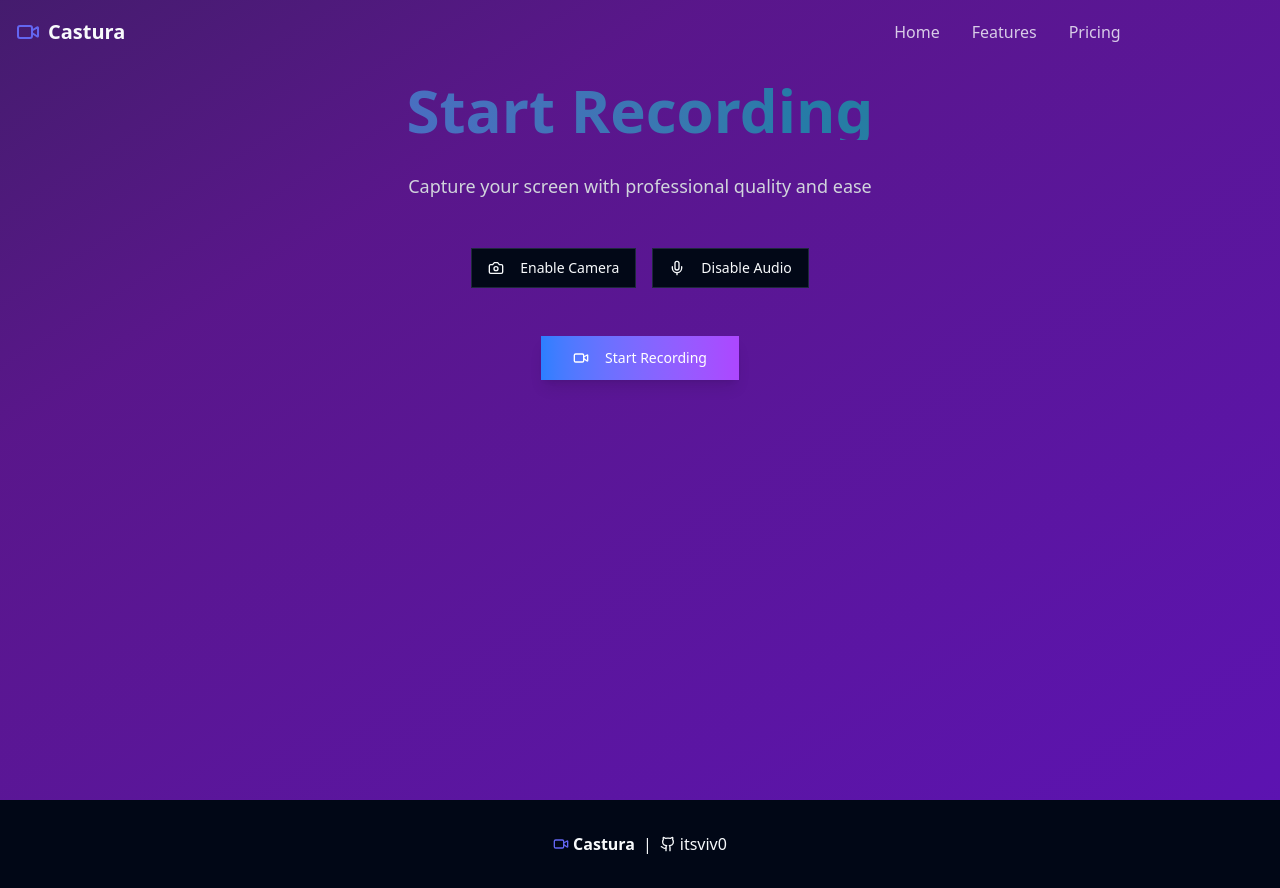
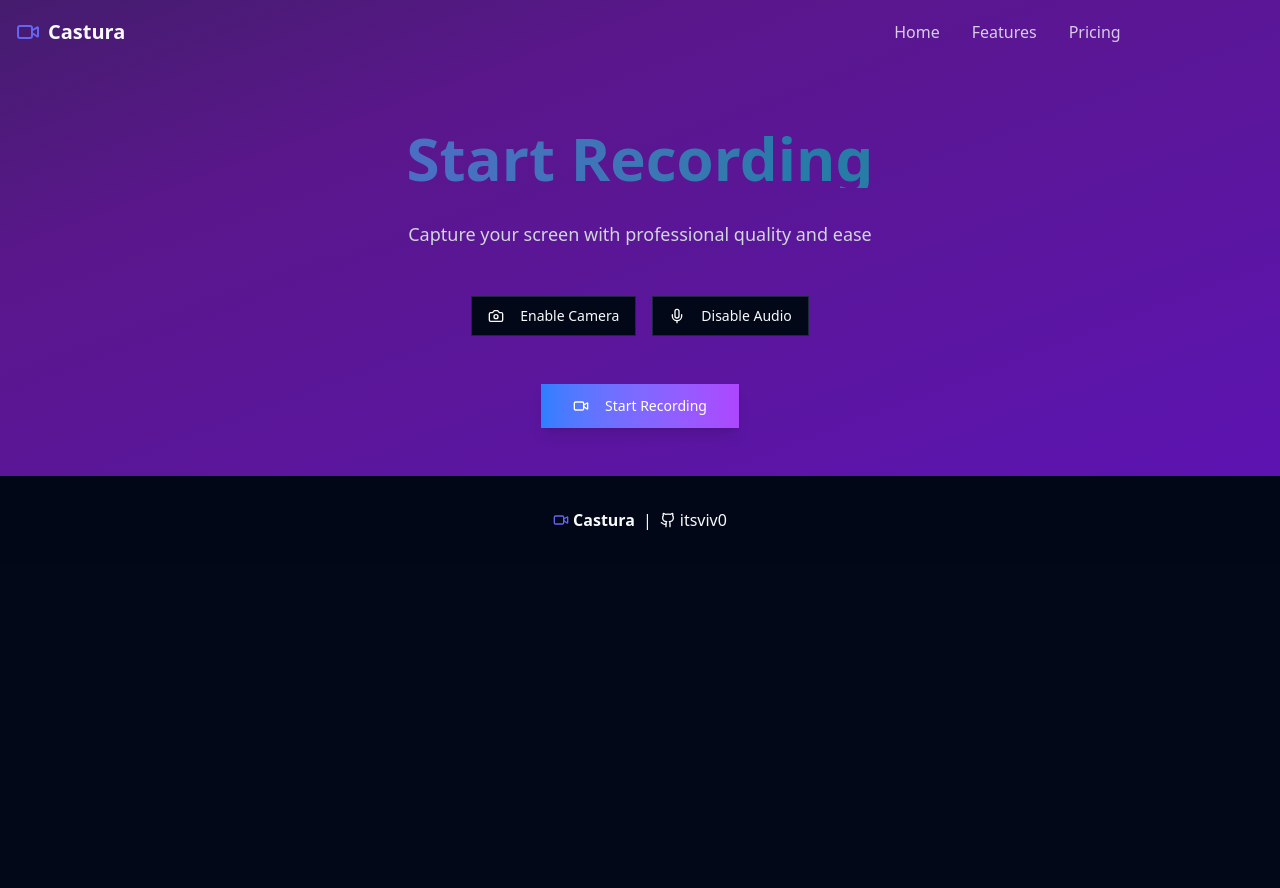
Before and after one commit to itsviv0/castura, a Next.js app: page /record in a window 1280 px wide. After the commit the page ends 800 px from the top, so only its background shows below. Built offline with nearby package versions, Linux system fonts and the light colour scheme.

Commit message:
Implemented code changes to enhance functionality and improve performance.

```diff
--- a/app/record/page.tsx
+++ b/app/record/page.tsx
@@ -122,8 +122,8 @@ export default function Record() {
   };
 
   return (
-    <div className="min-h-screen pt-20 px-4 bg-gradient-to-br from-gray-900 via-purple-900 to-violet-800 animate-gradient-x">
-      <div className="container mx-auto max-w-4xl">
+    <div className="pt-20 px-4 bg-gradient-to-br from-gray-900 via-purple-900 to-violet-800 animate-gradient-x">
+      <div className="container m-auto max-w-4xl py-12">
         {!showPreview ? (
           <div className="text-center">
             <h1 className="text-4xl md:text-6xl font-bold mb-8 bg-gradient-to-r from-blue-400 to-emerald-400 bg-clip-text text-transparent animate-pulse">
```
Also changed, not shown: 1 other file (tests, documents, lock files or other folders).
